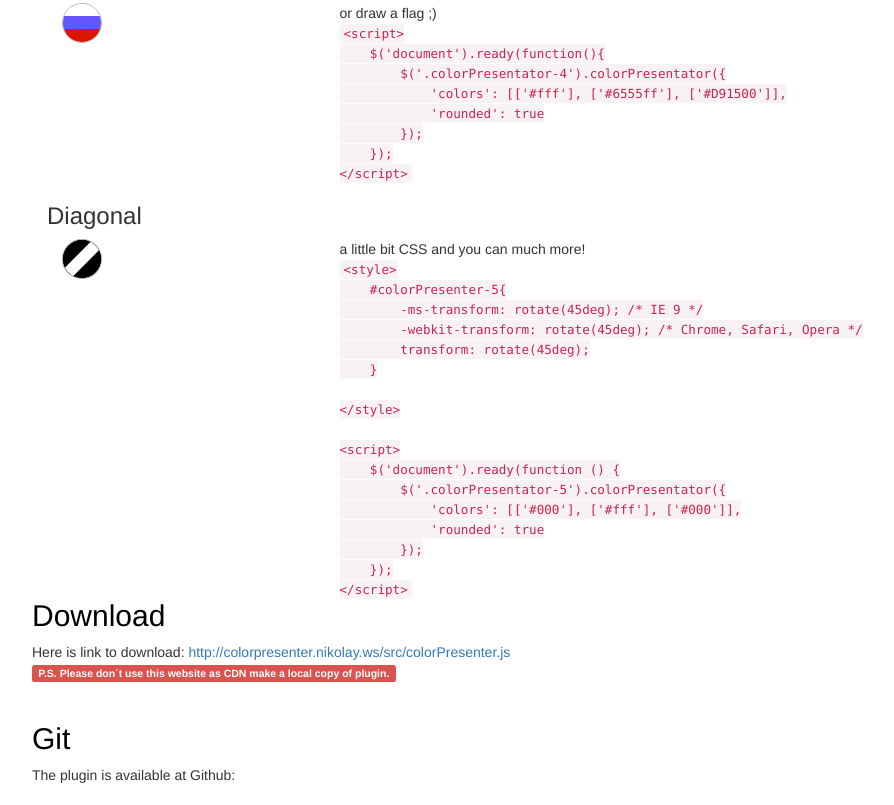
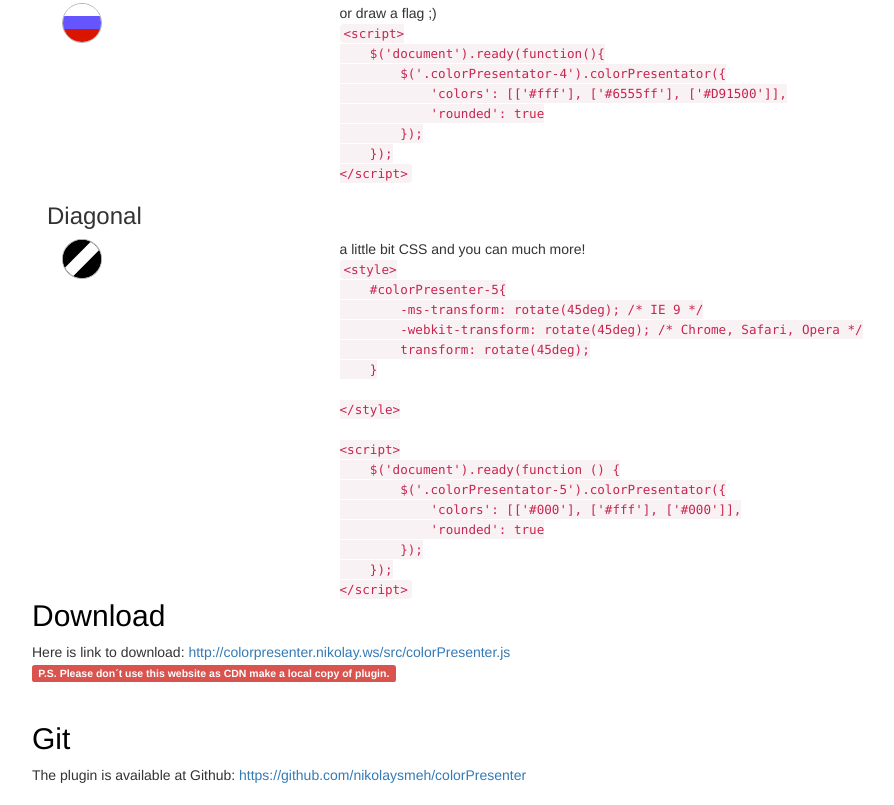
Before and after one commit to nikolaysmeh/colorPresenter, a plain HTML site: page demo/index.html in a window 1280 px wide. Shown: the part 1757-2562 px from the top of the page, without its empty margins (38-932 px from the left). Drawn offline with nearby package versions, Linux system fonts and the light colour scheme.

Commit message:
demo in readme git link in index

```diff
--- a/demo/index.html
+++ b/demo/index.html
@@ -230,7 +230,7 @@
     <br/><br/>
     <a class='header' name="git"><h2>Git</h2></a>
 
-    The plugin is available at Github: <a href="#"></a>
+    The plugin is available at Github: <a href="https://github.com/nikolaysmeh/colorPresenter">https://github.com/nikolaysmeh/colorPresenter</a>
     <br/><br/>
 
 </div>
```
Also changed, not shown: 1 other file.
